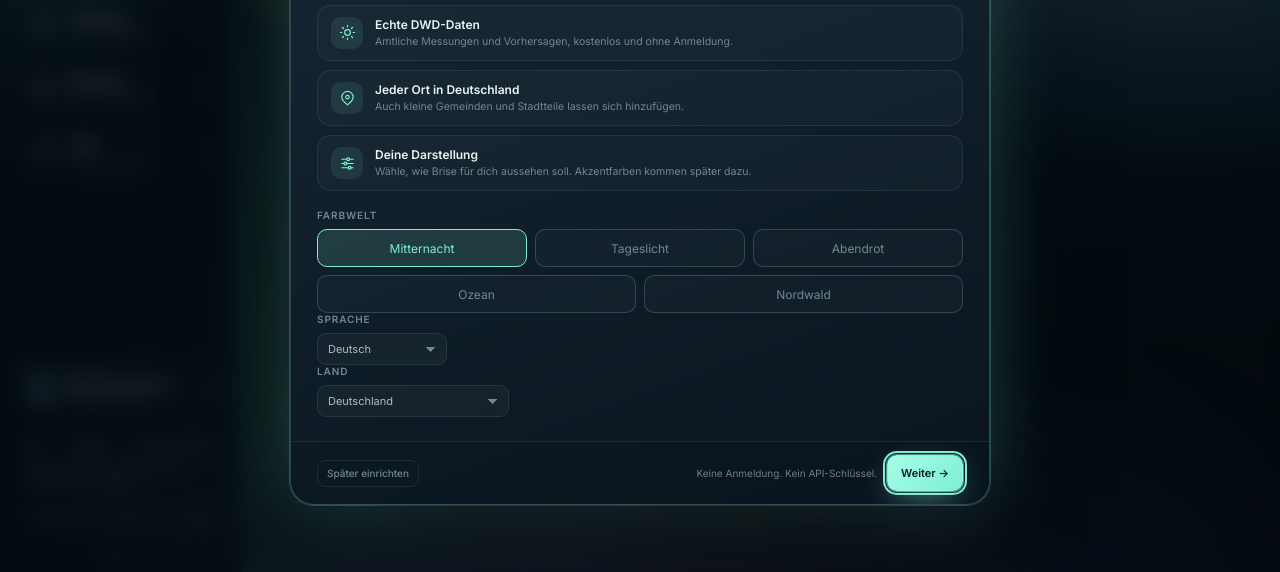
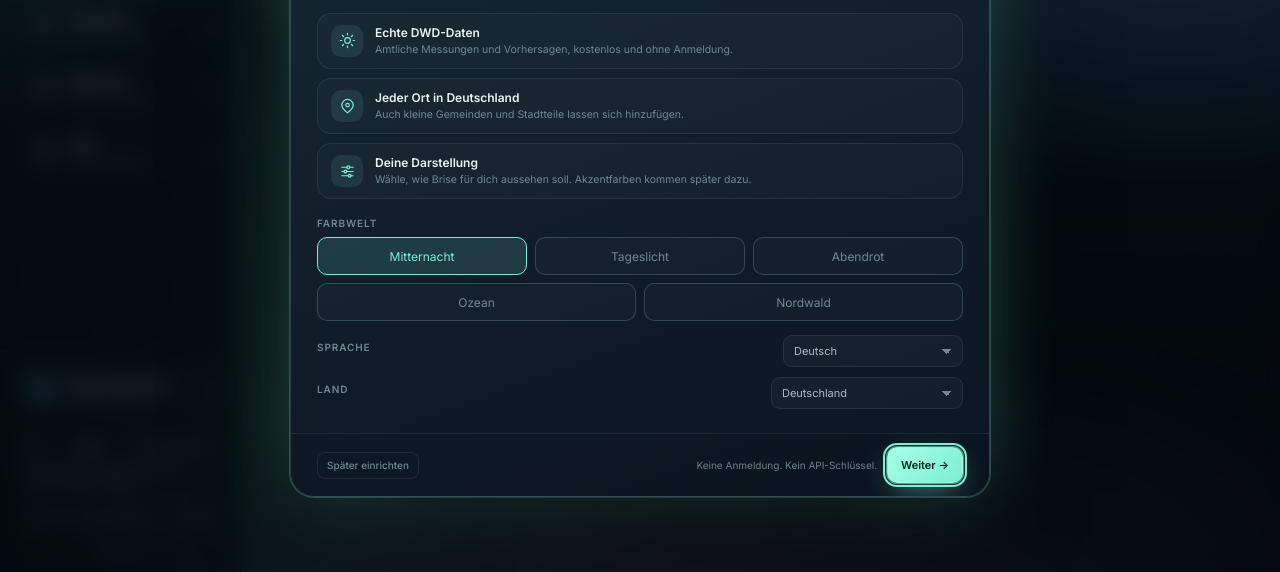
Before and after one commit to fg1211/brise, a plain HTML site: page ui/index.html in a window 1280 px wide. Shown: the part 228-800 px from the top of the page. Drawn offline with Linux system fonts and the light colour scheme.

Commit message:
style: add region pickers and disabled select state

```diff
--- a/ui/styles/modern.css
+++ b/ui/styles/modern.css
@@ -186,6 +186,28 @@ input:focus-visible {
   transform: scale(0.86);
 }
 
+.onboard-region {
+  display: grid;
+  gap: 10px;
+  margin-top: 14px;
+}
+
+.onboard-region-row {
+  display: flex;
+  align-items: center;
+  justify-content: space-between;
+  gap: 12px;
+}
+
+.onboard-region-row .settings-select {
+  min-width: 180px;
+}
+
+.settings-select:disabled {
+  opacity: 0.55;
+  cursor: not-allowed;
+}
+
 .modal-close .ui-icon {
   transition: transform 220ms var(--ease-soft);
 }
```
